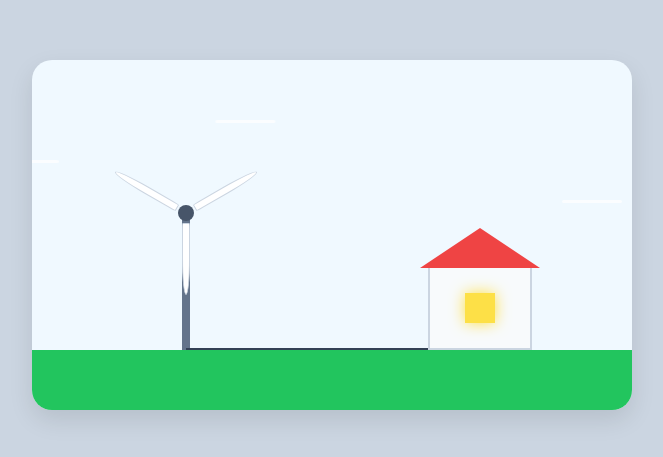
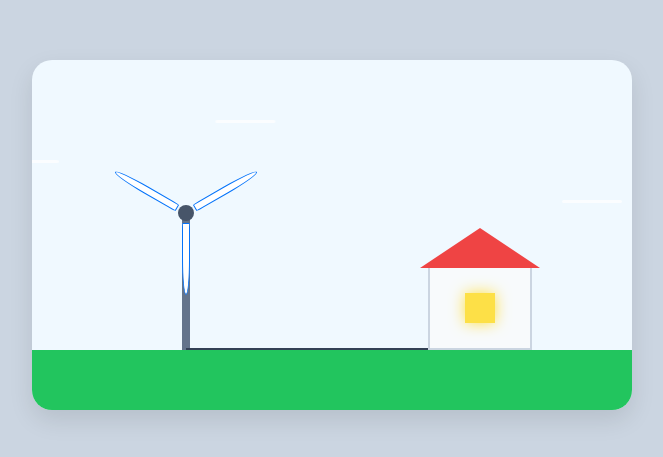
Before and after one commit to a44125-pixel/green-website, a website: page public/Desenh2.html in a window 1280 px wide. Shown: the part 165-622 px from the top of the page, without its empty margins (308-971 px from the left). Drawn offline with Linux system fonts and the light colour scheme.

```diff
--- a/public/Desenh2.html
+++ b/public/Desenh2.html
@@ -94,7 +94,7 @@
             width: 6px;
             height: 70px;
             background: var(--blades);
-            border: 1px solid #cbd5e1;
+            border: 1px solid #0473fa;
             border-radius: 100% 100% 20% 20%;
             transform-origin: bottom center;
             bottom: 0; /* Alinhado ao centro do hub */
```
